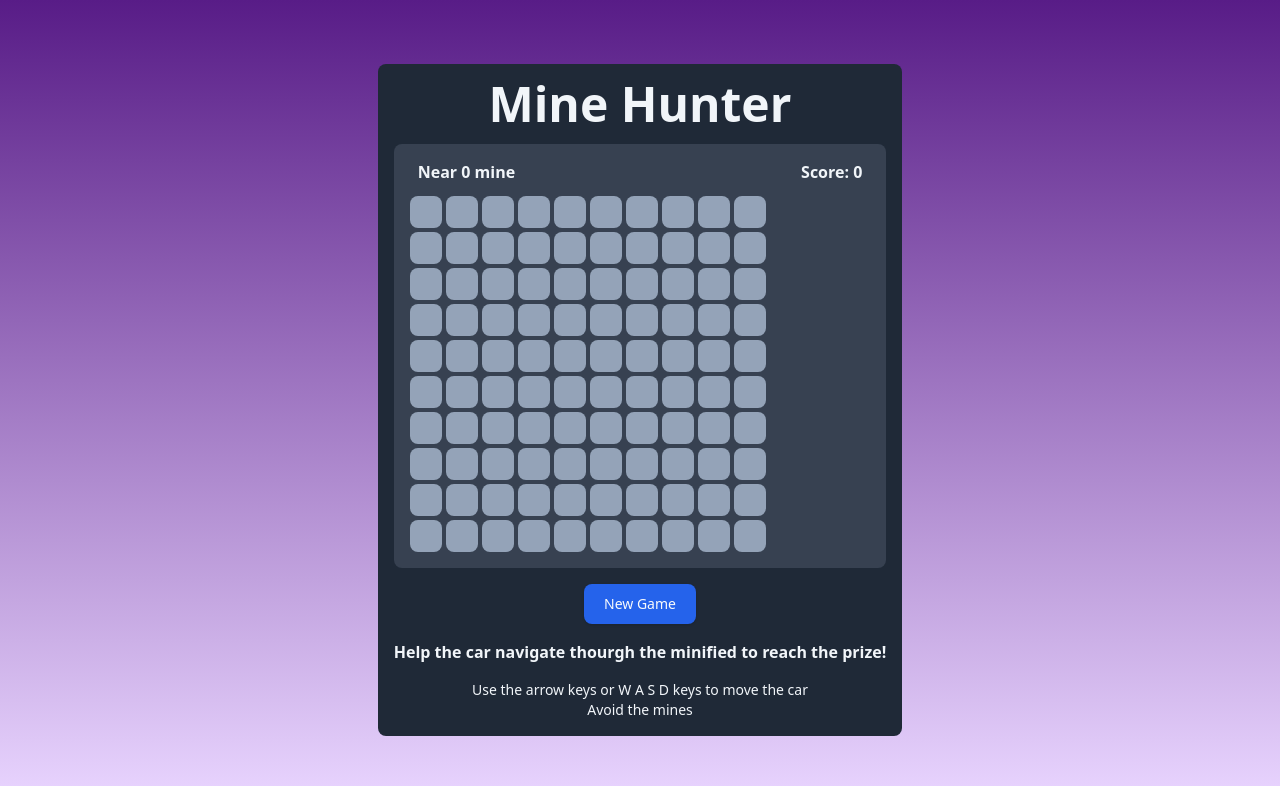
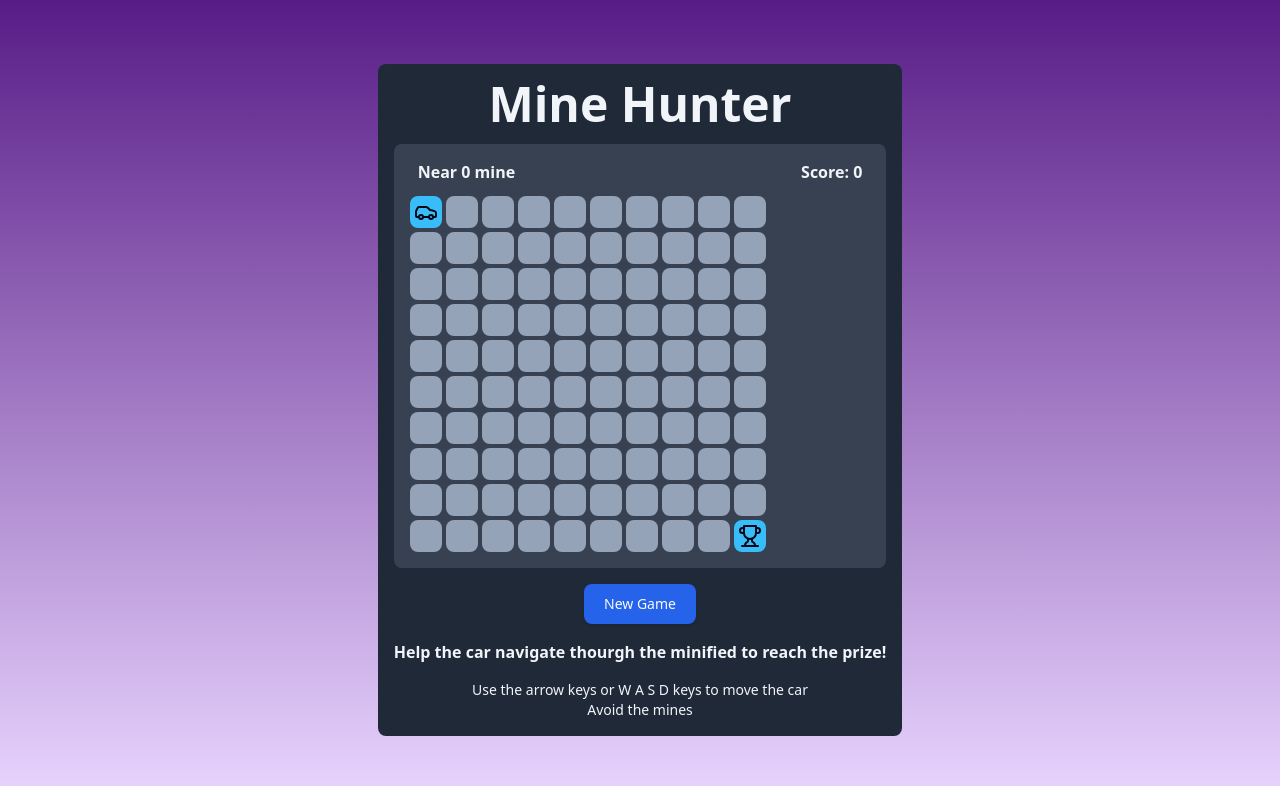
Before and after one commit to cesmunoz/minehunt, a React (Vite) app: page / in a window 1280 px wide. Shown: the top 786 px of the page. Built offline with nearby package versions, Linux system fonts and the light colour scheme.

Commit message:
feat: adding some types and also adding some icons on the board

```diff
--- a/src/App.tsx
+++ b/src/App.tsx
@@ -1,14 +1,38 @@
 import { Button } from "@/components/ui/button";
 import Cell from "@/components/cell";
+import { useState } from "react";
+import { CellType } from "./types";
 
 const COLUMNS = 10;
 const ROWS = 10;
 
-const board = Array(ROWS)
-  .fill(null)
-  .map(() => Array(COLUMNS).fill(null));
+function initializeGame() {
+  const board = Array(ROWS)
+    .fill(null)
+    .map(() =>
+      Array(COLUMNS)
+        .fill(null)
+        .map(
+          () =>
+            ({
+              type: "cell",
+              releaved: false,
+            }) as CellType,
+        ),
+    );
+
+  board[0][0].type = "car";
+  board[0][0].releaved = true;
+
+  board[ROWS - 1][COLUMNS - 1].type = "prize";
+  board[ROWS - 1][COLUMNS - 1].releaved = true;
+
+  return board;
+}
 
 function App() {
+  const [board, setBoard] = useState(initializeGame());
+
   return (
     <main className="flex justify-center items-center min-h-screen bg-gradient-to-b from-purple-900 to-purple-200 p-2">
       <div className="bg-gray-800 p-4 rounded-lg flex flex-col gap-4">
@@ -24,7 +48,7 @@ function App() {
             return (
               <div className="flex gap-1" key={`row-${rowIndex}`}>
                 {row.map((cell, columnIndex) => (
-                  <Cell key={`cell-${rowIndex}-${columnIndex}`}>{cell}</Cell>
+                  <Cell key={`cell-${rowIndex}-${columnIndex}`} item={cell} />
                 ))}
               </div>
             );
--- a/src/components/cell.tsx
+++ b/src/components/cell.tsx
@@ -1,13 +1,23 @@
-import { ReactNode } from "react";
+import { cn } from "@/lib/utils";
+import { CellType } from "@/types";
+import { Car, Trophy } from "lucide-react";
 
-type CellType = {
-  children: ReactNode;
+type CellProps = {
+  item: CellType;
 };
 
-export default function Cell({ children }: CellType) {
+export default function Cell({ item }: CellProps) {
   return (
-    <div className="rounded-lg bg-slate-400 w-8 h-8 items-center justify-center flex">
-      {children}
+    <div
+      className={cn(
+        "rounded-lg bg-slate-400 w-8 h-8 items-center justify-center flex",
+        {
+          "bg-sky-400": item.releaved,
+        },
+      )}
+    >
+      {item.type === "car" && <Car />}
+      {item.type === "prize" && <Trophy />}
     </div>
   );
 }
--- /dev/null
+++ b/src/types/index.ts
@@ -0,0 +1,4 @@
+export type CellType = {
+  type: "cell" | "car" | "prize";
+  releaved: boolean;
+};
```
